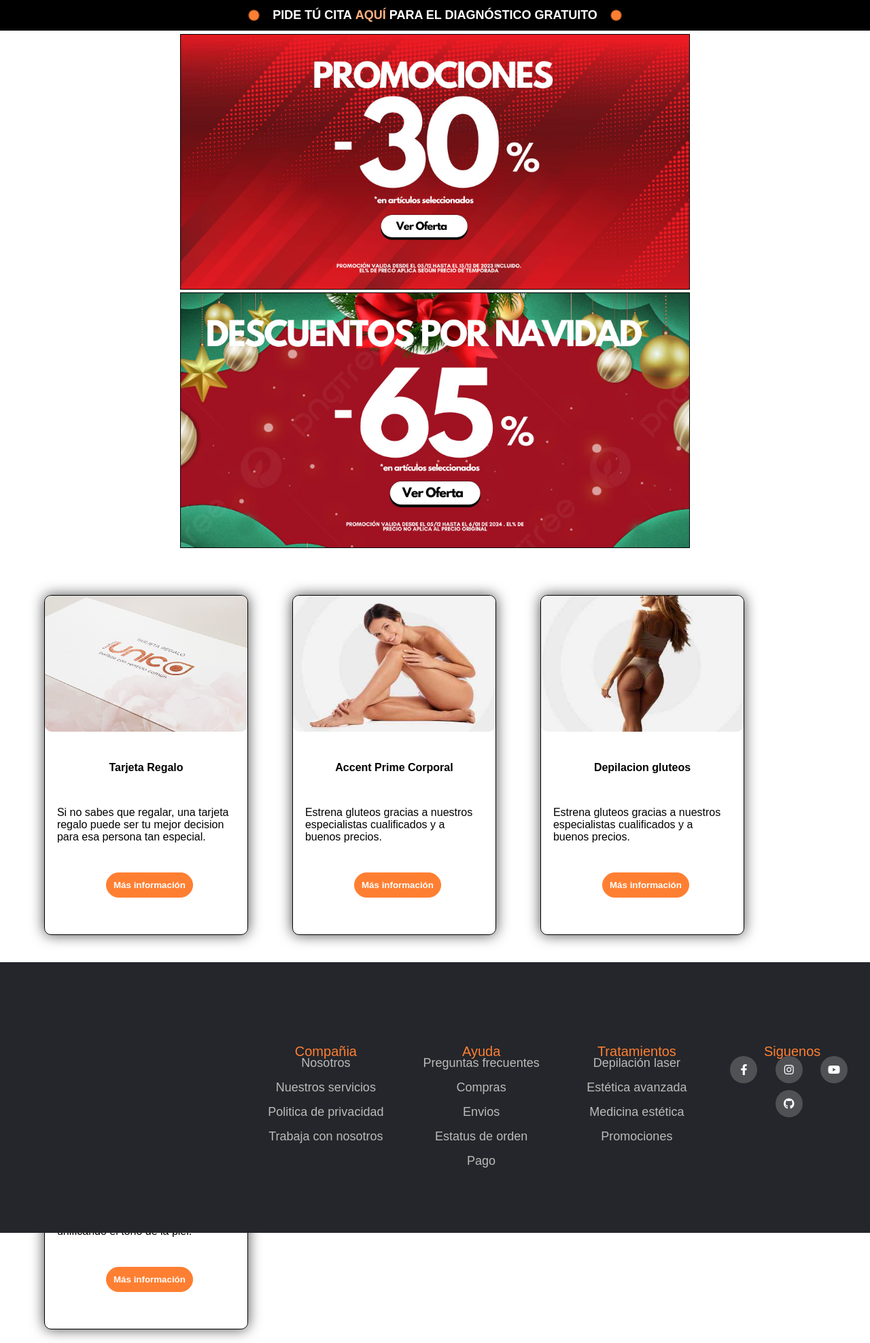
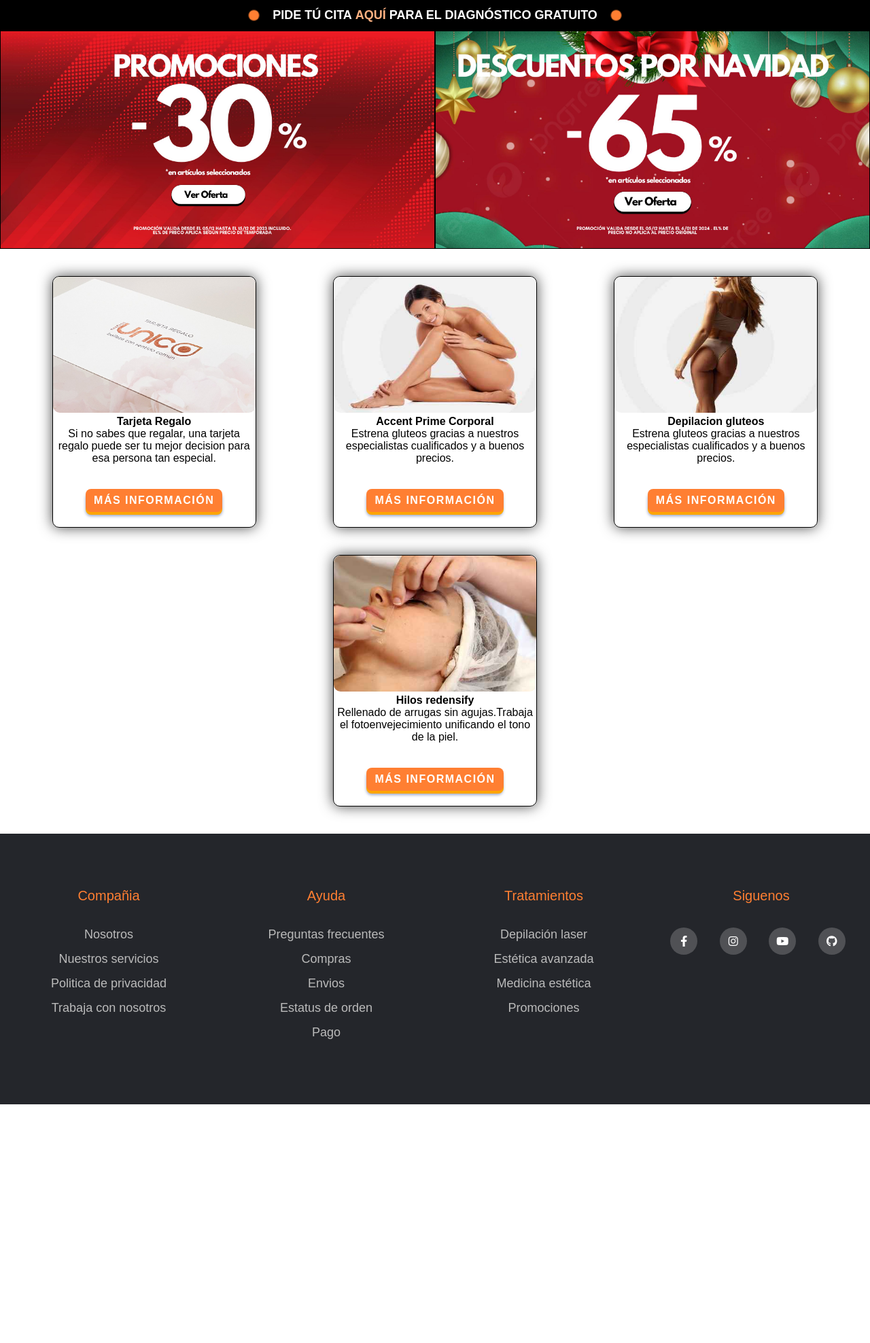
Before and after one commit to Fsolanaa/Vaguada2.0, a PHP site: page /Promociones.php in a window 1280 px wide. Shown: the part 115-2090 px from the top of the page at 68% size. After the commit the page ends 1739 px from the top, so only its background shows below. Run offline with PHP 8.4, Linux system fonts and the light colour scheme.

Commit message:
Promociones terminado

```diff
--- a/Centros_Unico/Promociones.php
+++ b/Centros_Unico/Promociones.php
@@ -44,7 +44,12 @@
                 <p class="parrafo">Si no sabes que regalar, una tarjeta regalo puede ser tu mejor decision para esa persona
                     tan especial.</p>
 
-                <button class="boton"><strong>Más información</strong></</button>
+                    <button class="pushable">
+                    <span class="shadow"></span>
+                    <span class="edge"></span>
+                    <span class="front"> Más información </span>
+                    </button>
+
 
             </div>
 
@@ -56,7 +61,11 @@
 
                 <p class="parrafo">Estrena gluteos gracias a nuestros especialistas cualificados y a buenos precios.</p>
 
-                <button class="boton"><strong>Más información</strong></</button>
+                <button class="pushable">
+                    <span class="shadow"></span>
+                    <span class="edge"></span>
+                    <span class="front"> Más información </span>
+                    </button>
 
             </div>
 
@@ -68,7 +77,11 @@
 
                 <p class="parrafo">Estrena gluteos gracias a nuestros especialistas cualificados y a buenos precios.</p>
 
-                <button class="boton"><strong>Más información</strong></</button>
+                <button class="pushable">
+                    <span class="shadow"></span>
+                    <span class="edge"></span>
+                    <span class="front"> Más información </span>
+                    </button>
 
             </div>
 
@@ -81,7 +94,11 @@
                 <p class="parrafo">Rellenado de arrugas sin agujas.Trabaja el fotoenvejecimiento unificando el tono de la
                     piel.</p>
 
-                <button class="boton"><strong>Más información</strong></</button>
+                    <button class="pushable">
+                    <span class="shadow"></span>
+                    <span class="edge"></span>
+                    <span class="front"> Más información </span>
+                    </button>
 
             </div>
         </section>
--- a/Centros_Unico/styles/promociones.css
+++ b/Centros_Unico/styles/promociones.css
@@ -7,64 +7,135 @@
   /* EMPIEZA EL CONTENEDOR DE REBAJAS */
 .contenedor-promocion {
   width: 100%;
-  position: relative;
-  height: auto;
+  display: flex;
+  flex-direction: row;
   text-align: center;
   top: 5px;
   margin-bottom: 10px;
 
 }
+
 /* Sección publicitaria */
 .rebaja1{
-    width: 750px;
+    width: 50%;
     border: 1px solid black;
 
 }
 .promos{
-  height: 600px;
+  display: flex;
+  flex-direction: row;
+  flex-wrap: wrap;
+  justify-content: space-around;
+  margin: 20px;
 }
+
 /* Seccioón promociones  */
 .marco{
   width: 300px;
-  height: 500px;
+  height: 370px;
   border: 1px black solid;
   border-radius: 10px;
-  float: left;
-  margin-left: 65px;
-  margin-top: 60px;
-  margin-bottom: 20px;
-  box-shadow: 0 0 20px rgba(0, 0, 0, 0.7) ;
+  text-align: center;
+  box-shadow: 0 0 20px rgba(0, 0, 0, 0.7);
+  margin: 20px;
 }
 
 
 .fotp{
   width: 100%;
   height: 200px;
-  position: relative;
   border-radius: 10px;
 }
 
-h4{
-  position: relative;
-  top: 40px;
-  text-align: center;
+.marco p{
+  margin-bottom: 20px;
 }
 
-.parrafo{
+/* Estilos de los botones de lasd tarjetas */
+
+/* From Uiverse.io by PriyanshuGupta28 */
+.pushable {
   position: relative;
-  top: 70px;
-  padding: 6%;
-
+  background: transparent;
+  padding: 0px;
+  border: none;
+  cursor: pointer;
+  outline-offset: 4px;
+  outline-color: deeppink;
+  transition: filter 250ms;
+  -webkit-tap-highlight-color: rgba(0, 0, 0, 0);
+  margin-top: 20px;
 }
 
-.boton{
-  padding: 10px;
-  background-color:#ff7f32;
-  border: 1px #ff7f32 solid;
-  color: #FFFFFF;
+.shadow {
+  position: absolute;
+  top: 0;
+  left: 0;
+  height: 100%;
+  width: 100%;
+  background: hsl(226, 25%, 69%);
+  border-radius: 8px;
+  filter: blur(2px);
+  will-change: transform;
+  transform: translateY(2px);
+  transition: transform 600ms cubic-bezier(0.3, 0.7, 0.4, 1);
+}
+
+.edge {
+  position: absolute;
+  top: 0;
+  left: 0;
+  height: 100%;
+  width: 100%;
+  border-radius: 8px;
+  background: linear-gradient(
+    to right,
+    hsl(39, 100%, 50%) 0%,
+    hsl(39, 100%, 50%) 8%,
+    hsl(39, 100%, 50%) 92%,
+    hsl(39, 100%, 50%) 100%
+  );
+}
+
+.front {
+  display: block;
   position: relative;
-  top: 95px;
-  left: 90px;
-  border-radius: 20px;
-  cursor: pointer;
+  border-radius: 8px;
+  background: #ff7f32;
+  padding: 8px 12px;
+  color: white;
+  font-weight: 600;
+  text-transform: uppercase;
+  letter-spacing: 1.5px;
+  font-size: 1rem;
+  transform: translateY(-4px);
+  transition: transform 600ms cubic-bezier(0.3, 0.7, 0.4, 1);
 }
+
+.pushable:hover {
+  filter: brightness(110%);
+}
+
+.pushable:hover .front {
+  transform: translateY(-6px);
+  transition: transform 250ms cubic-bezier(0.3, 0.7, 0.4, 1.5);
+}
+
+.pushable:active .front {
+  transform: translateY(-2px);
+  transition: transform 34ms;
+}
+
+.pushable:hover .shadow {
+  transform: translateY(4px);
+  transition: transform 250ms cubic-bezier(0.3, 0.7, 0.4, 1.5);
+}
+
+.pushable:active .shadow {
+  transform: translateY(1px);
+  transition: transform 34ms;
+}
+
+.pushable:focus:not(:focus-visible) {
+  outline: none;
+}
```
